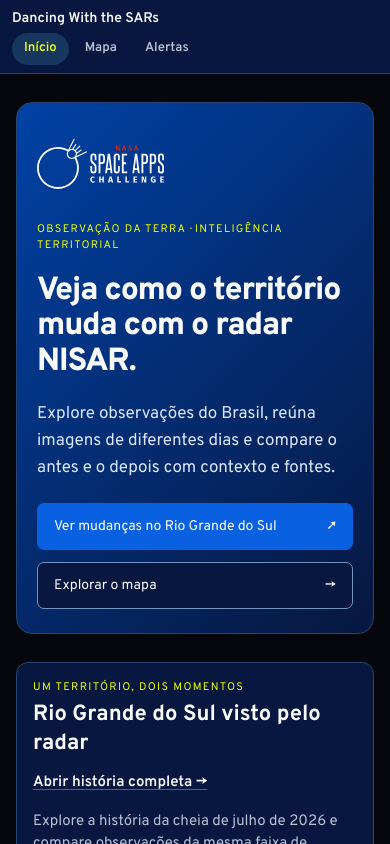
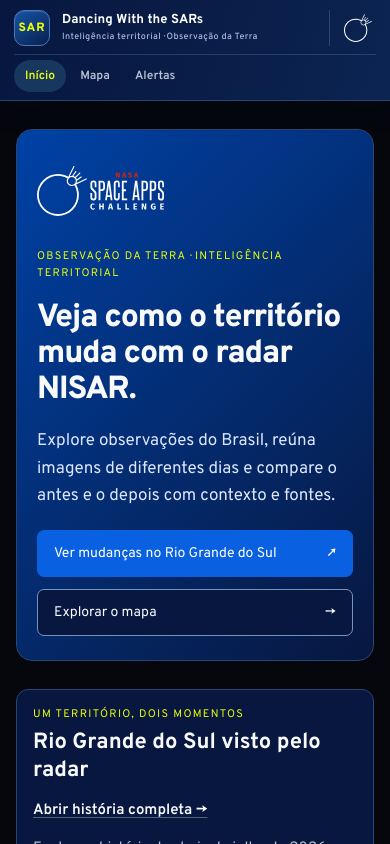
Before and after one commit to cauaribasdev/dancing-with-the-sars, a React (Vite) app in the folder web/: page / in a window 390 px wide. Built offline with nearby package versions, Linux system fonts and the light colour scheme; no server answers.

Commit message:
feat: reorganize responsive application header

```diff
--- a/web/src/app/Layout.tsx
+++ b/web/src/app/Layout.tsx
@@ -27,24 +27,25 @@ export function Layout() {
       >
         Pular para o conteúdo
       </a>
-      <header className="app-header z-20 flex min-h-16 flex-wrap items-center gap-x-3 gap-y-1 border-b border-rule bg-paper px-3 py-2 sm:h-16 sm:flex-nowrap sm:px-5">
-        <Link to={paths.home()} className="min-w-0 flex-1 rounded-sm sm:flex-none" aria-label="Dancing With the SARs, início">
-          <span className="block truncate font-semibold text-[14px]">Dancing With the SARs</span><span className="hidden text-[11px] text-ink-3 sm:block">Inteligência territorial · Observação da Terra</span>
+      <header className="app-header z-20">
+        <div className="app-header-inner">
+          <Link to={paths.home()} className="app-header-brand" aria-label="Dancing With the SARs, início">
+            <span className="app-header-mark" aria-hidden="true">SAR</span>
+            <span className="app-header-brand-copy">
+              <span className="app-header-title">Dancing With the SARs</span>
+              <span className="app-header-subtitle">Inteligência territorial · Observação da Terra</span>
+            </span>
           </Link>
-        <nav aria-label="Navegação principal" className="order-3 flex w-full items-center gap-1 overflow-x-auto sm:order-none sm:w-auto sm:gap-1.5">
+          <nav aria-label="Navegação principal" className="app-header-nav">
             <NavLink to={paths.home()} end className={navClass}>Início</NavLink>
-          <NavLink to={paths.overview()} end className={navClass}>
-            Mapa
-          </NavLink>
+            <NavLink to={paths.overview()} end className={navClass}>Mapa</NavLink>
             <NavLink to={paths.alerts()} className={navClass}>Alertas</NavLink>
             {firstStory ? (
-            <NavLink to={paths.story(firstStory.id)} className={navClass}>
-              História
-            </NavLink>
+              <NavLink to={paths.story(firstStory.id)} className={navClass}>História</NavLink>
             ) : null}
           </nav>
-        <p className="ml-auto hidden text-[12px] text-ink-2 lg:block">Projeto para o NASA Space Apps 2026</p>
-        <SpaceAppsBrand compact />
+          <div className="app-header-event"><span>NASA Space Apps</span><SpaceAppsBrand compact /></div>
+        </div>
       </header>
       <main id="content" className="min-h-0 overflow-y-auto">
         <Outlet />
--- a/web/src/app/styles.css
+++ b/web/src/app/styles.css
@@ -319,8 +319,21 @@
 .spaceapps-brand img { display:block; height:40px; width:auto; max-width:100%; }
 .spaceapps-brand-compact { padding:8px; }
 .spaceapps-brand-compact img { height:30px; }
-.app-header { background:var(--space-deep); border-bottom:1px solid #294571; }
-.app-header .spaceapps-brand { margin-left:auto; }
+.app-header { position:relative; z-index:20; background:linear-gradient(105deg,#07173f 0%,#0a1e49 58%,#0b2452 100%); border-bottom:1px solid #294571; box-shadow:0 8px 24px rgb(2 10 30 / 16%); }
+.app-header-inner { width:min(100%,1600px); min-height:72px; margin-inline:auto; padding:10px clamp(16px,3vw,40px); display:flex; align-items:center; gap:clamp(14px,2.5vw,38px); }
+.app-header-brand { display:flex; min-width:0; flex:0 1 300px; align-items:center; gap:12px; color:#f5f8ff; text-decoration:none; }
+.app-header-brand:focus-visible { outline:2px solid var(--space-yellow); outline-offset:4px; border-radius:3px; }
+.app-header-mark { display:grid; width:40px; height:40px; flex:none; place-items:center; border:1px solid #4a76b8; border-radius:12px; background:linear-gradient(145deg,#1454a8,#09204d); color:var(--space-yellow); font:800 12px/1 Overpass,system-ui,sans-serif; letter-spacing:.08em; box-shadow:inset 0 1px 0 rgb(255 255 255 / 12%); }
+.app-header-brand-copy { display:grid; min-width:0; gap:3px; }
+.app-header-title { overflow:hidden; color:#fff; font:700 14px/1.2 Overpass,system-ui,sans-serif; letter-spacing:.01em; text-overflow:ellipsis; white-space:nowrap; }
+.app-header-subtitle { overflow:hidden; color:#a8bfdf; font:500 10px/1.2 Overpass,system-ui,sans-serif; letter-spacing:.045em; text-overflow:ellipsis; white-space:nowrap; }
+.app-header-nav { display:flex; min-width:0; align-items:center; gap:4px; overflow-x:auto; scrollbar-width:none; }
+.app-header-nav::-webkit-scrollbar { display:none; }
+.app-header-nav a { flex:none; }
+.app-header-event { display:flex; flex:none; align-items:center; gap:10px; margin-left:auto; padding-left:clamp(8px,1.8vw,24px); border-left:1px solid #294571; }
+.app-header-event > span { color:#a8bfdf; font:600 10px/1.2 Overpass,system-ui,sans-serif; letter-spacing:.1em; text-transform:uppercase; white-space:nowrap; }
+.app-header .spaceapps-brand { padding:4px; }
+.app-header .spaceapps-brand img { height:34px; width:auto; }
 .home-page { max-width:1240px; }
 .home-hero { position:relative; isolation:isolate; max-width:none; padding:38px; border:1px solid #294571; border-radius:16px; background:linear-gradient(135deg,var(--space-electric),var(--space-deep)); overflow:hidden; }
 .home-hero h1 { max-width:820px; font-weight:800; }
@@ -339,6 +352,29 @@
 .state-controls { background:var(--space-deep); }
 .state-section-link[aria-current="page"] { background:var(--space-electric); border-left:3px solid var(--space-yellow); }
 .home-page h2, .home-page h3 { font-weight:700; }
+@media(max-width:960px) {
+ .app-header-inner { gap:14px; }
+ .app-header-brand { flex-basis:250px; }
+ .app-header-event > span { display:none; }
+ .app-header-event { padding-left:12px; }
+}
+@media(max-width:720px) {
+ .app-header-inner { min-height:unset; padding:10px 14px 8px; flex-wrap:wrap; gap:8px 12px; }
+ .app-header-brand { flex:1 1 calc(100% - 70px); }
+ .app-header-mark { width:36px; height:36px; border-radius:10px; }
+ .app-header-title { font-size:13px; }
+ .app-header-subtitle { font-size:9px; }
+ .app-header-event { margin-left:0; padding-left:10px; }
+ .app-header .spaceapps-brand img { height:28px; }
+ .app-header-nav { order:3; width:100%; gap:3px; padding-top:5px; border-top:1px solid rgb(74 118 184 / 35%); }
+ .app-header-nav a { padding:7px 11px; font-size:12px; }
+}
+@media(max-width:380px) {
+ .app-header-inner { padding-inline:10px; }
+ .app-header-mark { width:32px; height:32px; }
+ .app-header-brand { gap:8px; }
+ .app-header-nav a { padding-inline:9px; }
+}
 @media(max-width:640px) {
  .home-hero { padding:24px 20px; }
  .home-hero h1 { font-size:32px; }
```
Also changed, not shown: 2 other files (tests, documents, lock files or other folders). Lines whose indentation alone changed are shown as unchanged.
